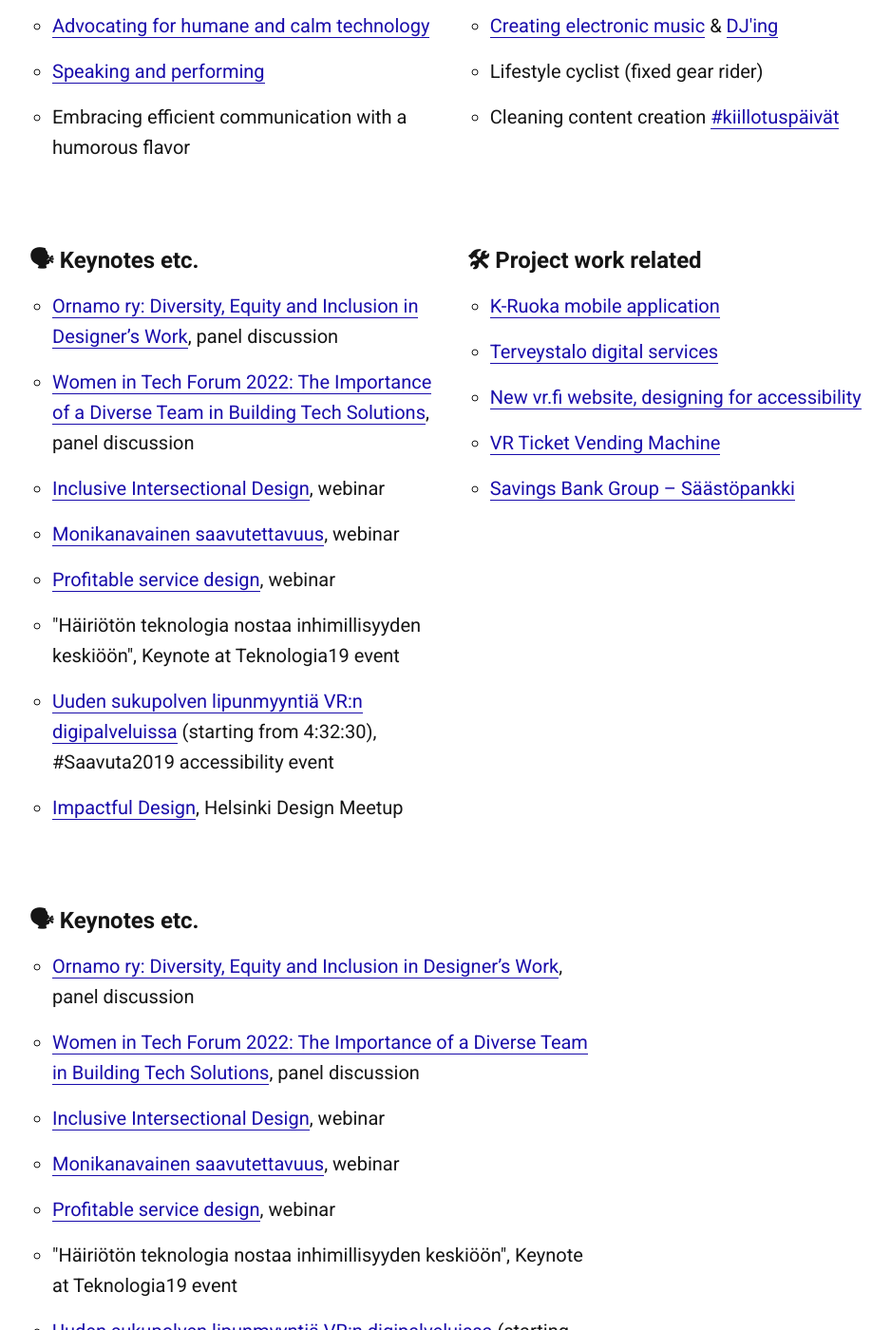
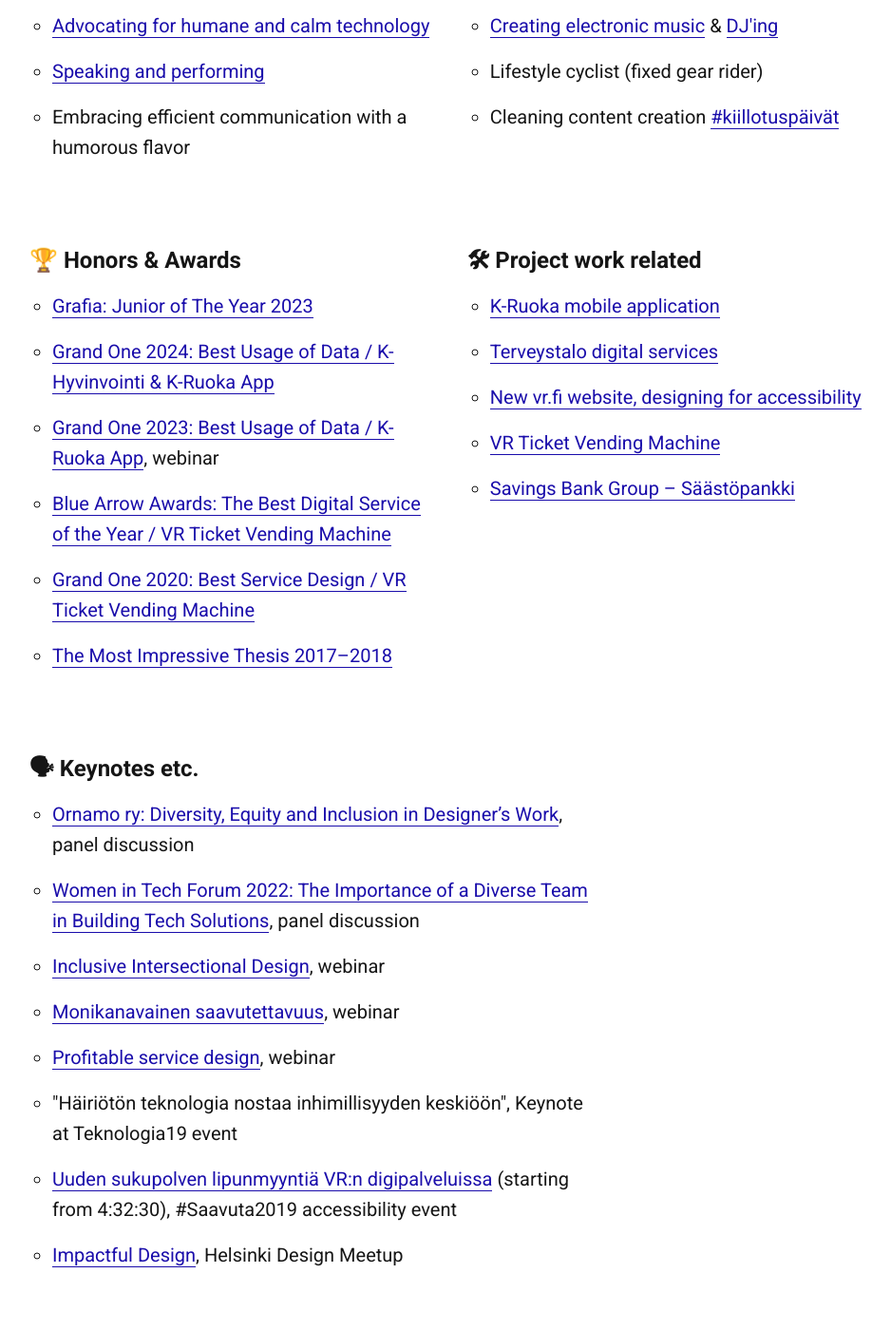
Before and after one commit to jesseu/jesseu.github.io, a Jekyll site: the page built from index.html, in a window 1280 px wide and 1400 px high, scrolled down 1180 px. Shown: the whole window at 95% size, without its empty margins (129-1067 px from the left). Built offline with Jekyll 4.4.1, drawn with Linux system fonts in a browser that asks for light colours.

Commit message:
Add honors & awards

```diff
--- a/index.html
+++ b/index.html
@@ -54,17 +54,15 @@
 
 	<div class="row">
 		<div class="one-half column" style="margin-top: 5%">
-			<h3 id="keynotes">🗣 Keynotes etc.</h3>
-			<ul>
-				<li><a href="https://www.ornamo.fi/artikkeli/ornamo-dialogue-diversity-equity-and-inclusion-in-designers-work-record/" target="_blank" rel="noopener">Ornamo ry: Diversity, Equity and Inclusion in Designer’s Work</a>, panel discussion</li>
-				<li><a href="https://youtu.be/qib3oi6u3xc" target="_blank" rel="noopener">Women in Tech Forum 2022: The Importance of a Diverse Team in Building Tech Solutions</a>, panel discussion</li>
-				<li><a href="https://youtu.be/qyd-ZrKf650?t=366" target="_blank" rel="noopener">Inclusive Intersectional Design</a>, webinar</li>
-				<li><a href="https://youtu.be/RLpcKWqveYs" target="_blank" rel="noopener">Monikanavainen saavutettavuus</a>, webinar</li>
-				<li><a href="https://www.meetup.com/qvik-events/events/271247194/" target="_blank" rel="noopener">Profitable service design</a>, webinar</li>
-				<li>"Häiriötön teknologia nostaa inhimillisyyden keskiöön", Keynote at Teknologia19 event</li>
-				<li><a href="https://www.enchant.fi/nkl/saavuta2019?fbclid=IwAR09sSaRTjEebiY371X0ofk6tC49Ya8Wlb-iktHCrj_sqTG0Z-aeLroNeQs" target="_blank" rel="noopener">Uuden sukupolven lipunmyyntiä VR:n digipalveluissa</a> (starting from 4:32:30), #Saavuta2019 accessibility event</li>
-				<li><a href="https://www.meetup.com/Helsinki-Design-Meetup/events/262285325/" target="_blank" rel="noopener">Impactful Design</a>, Helsinki Design Meetup</li>
-			</ul>
+			<h3 id="awards">🏆 Honors & Awards</h3>
+				<ul>
+					<li><a href="https://vuodenhuiput.fi/work/jesse-ukkonen/" target="_blank" rel="noopener">Grafia: Junior of The Year 2023</a></li>
+					<li><a href="https://www.linkedin.com/feed/update/urn:li:activity:7176855138400169985/" target="_blank" rel="noopener">Grand One 2024: Best Usage of Data / K-Hyvinvointi & K-Ruoka App </a></li>
+					<li><a href="https://www.linkedin.com/feed/update/urn:li:activity:7047509124212781056/" target="_blank" rel="noopener">Grand One 2023: Best Usage of Data / K-Ruoka App</a>, webinar</li>
+					<li><a href="https://www.bluearrowawards.com/seminar-awards/" target="_blank" rel="noopener">Blue Arrow Awards: The Best Digital Service of the Year / VR Ticket Vending Machine </a></li>
+					<li><a href="https://qvik.com/references/vr-ticket-vending-machine/" target="_blank" rel="noopener">Grand One 2020: Best Service Design / VR Ticket Vending Machine</a></li>
+					<li><a href="https://www.sytyke.org/tapetilla/vaikuttavin-opinnayte-hairioton-teknologia-suunnittelutyossa/" target="_blank" rel="noopener">The Most Impressive Thesis 2017–2018</a></li>
+				</ul>
 		</div>
 
 		<div class="one-half column" style="margin-top: 5%">
```
